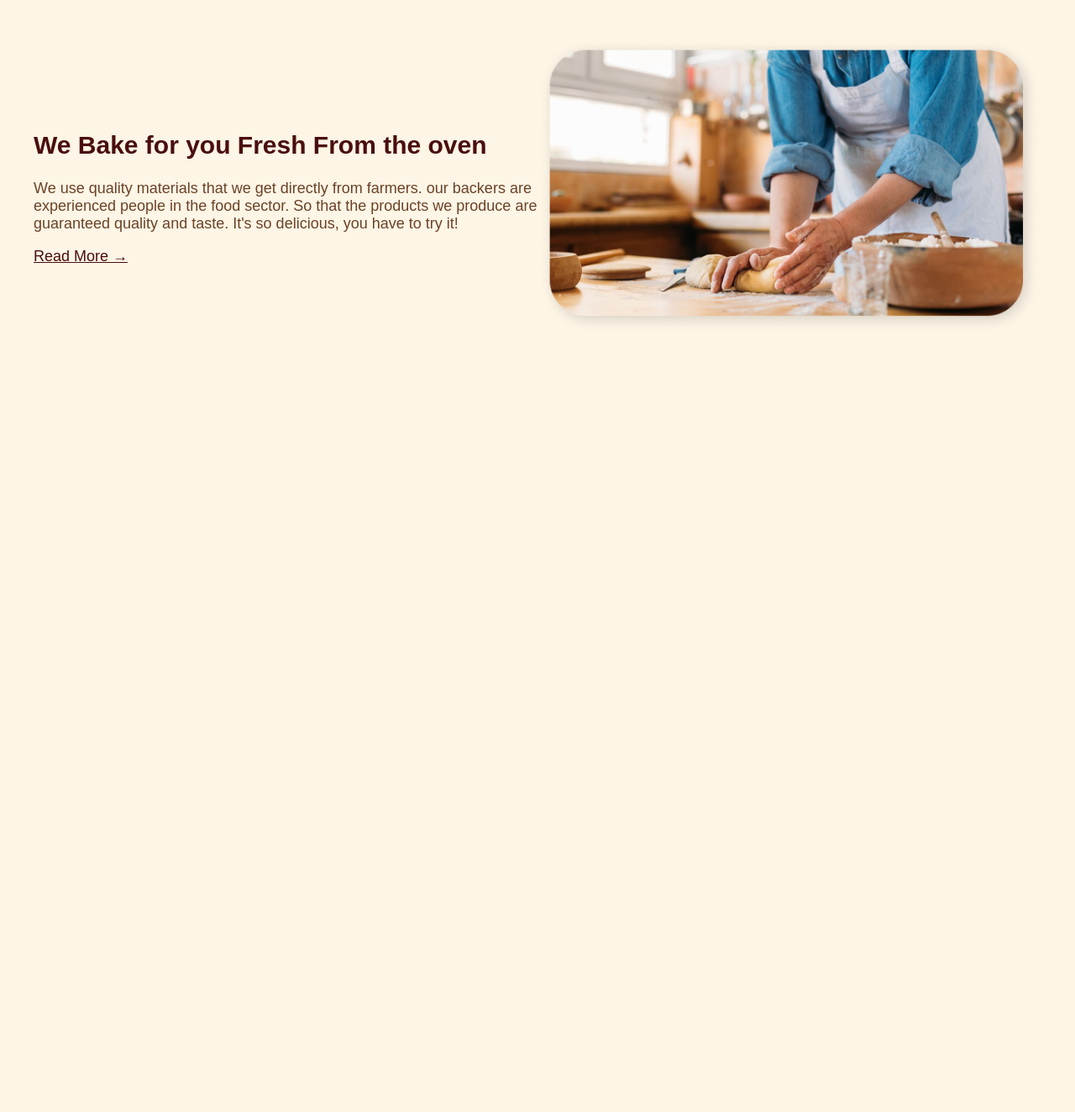
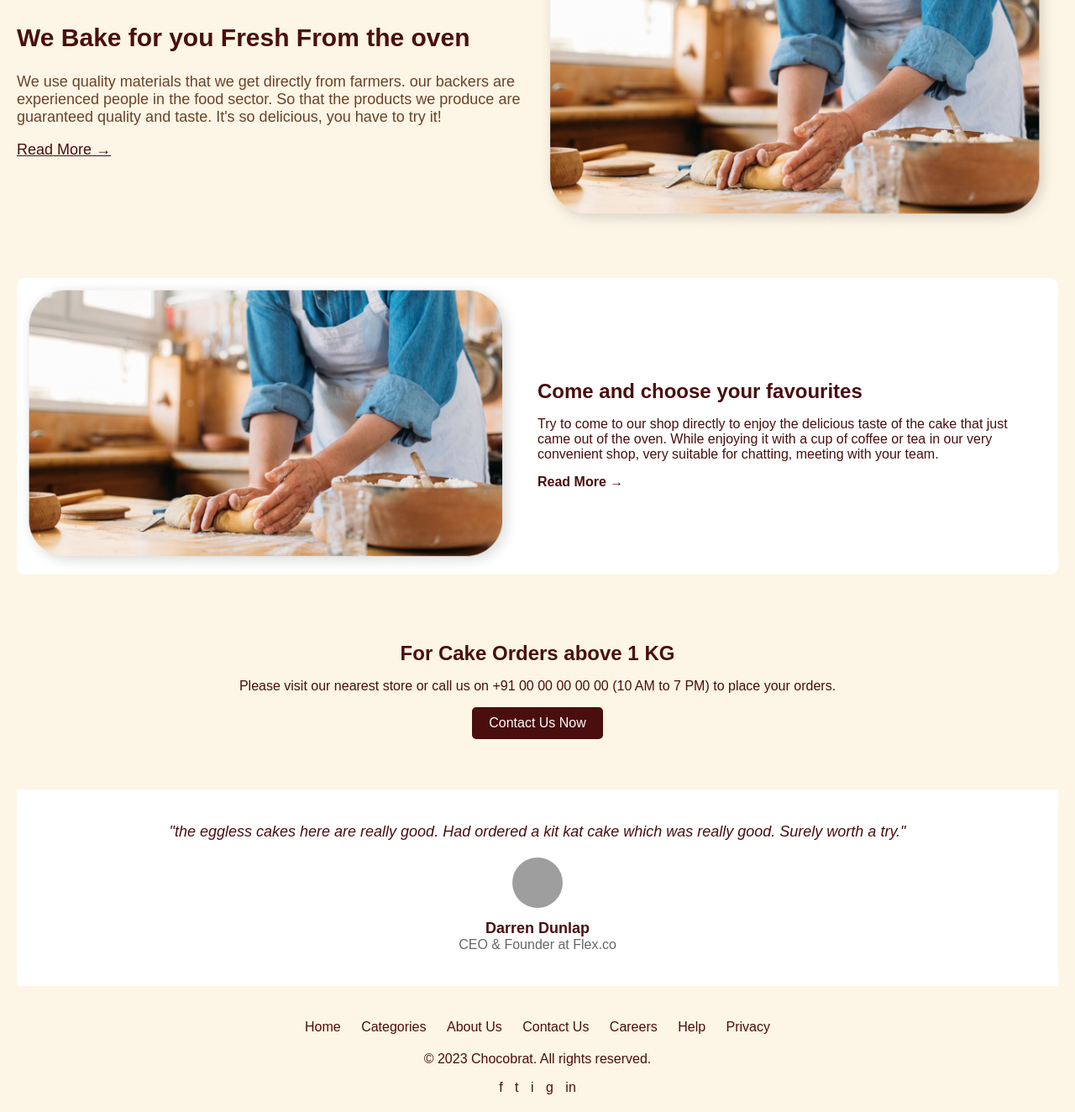
Before and after one commit to kkaiki/chocobrat-bakery-website, a plain HTML site: page index.html in a window 1280 px wide. Shown: the part 1411-2735 px from the top of the page at 84% size. Before the commit the page ends 1863 px from the top, so only its background shows below. Drawn offline with Linux system fonts and the light colour scheme; grey boxes are pictures that could not be loaded.

Commit message:
change images

```diff
--- a/index.html
+++ b/index.html
@@ -6,7 +6,6 @@
     <title>Chocobrat</title>
     <link rel="stylesheet" href="./styles.css">
 </head>
-
 <body>
     <header>
         <div class="container">
@@ -58,20 +57,26 @@
                         <div class="rating">⭐⭐⭐⭐☆ 4.0 Rating</div>
                     </div>
                     <div class="product-card">
-                        <img src="./images/product2.png" alt="Red Velvet & Cream Cheese">
-                        <h3>Red Velvet & Cream Cheese (500g)</h3>
+                        <img src="./images/product2.png" alt="Chocolate Delight">
+                        <h3>Chocolate Delight (500g)</h3>
                         <div class="rating">⭐⭐⭐⭐☆ 4.0 Rating</div>
                     </div>
                     <div class="product-card">
-                        <img src="./images/product3.png" alt="Red Velvet & Cream Cheese">
-                        <h3>Red Velvet & Cream Cheese (500g)</h3>
+                        <img src="./images/product3.png" alt="Strawberry Bliss">
+                        <h3>Strawberry Bliss (500g)</h3>
                         <div class="rating">⭐⭐⭐⭐☆ 4.0 Rating</div>
                     </div>
                     <div class="product-card">
-                        <img src="./images/product4.png" alt="Red Velvet & Cream Cheese">
-                        <h3>Red Velvet & Cream Cheese (500g)</h3>
+                        <img src="./images/product4.png" alt="Vanilla Dream">
+                        <h3>Vanilla Dream (500g)</h3>
                         <div class="rating">⭐⭐⭐⭐☆ 4.0 Rating</div>
                     </div>
+                    <div class="product-card">
+                        <img src="./images/product5.png" alt="Vanilla Dream">
+                        <h3>Vanilla Dream (500g)</h3>
+                        <div class="rating">⭐⭐⭐⭐☆ 4.0 Rating</div>
+                    </div>
+
                 </div>
                 <div class="view-more">
                     <button>View More →</button>
@@ -88,7 +93,55 @@
                     <img src="./images/baker-image.png" alt="Baker preparing fresh goods">
                 </div>
             </section>
+
+            <section class="favorites-section">
+                <div class="favorites-image">
+                    <img src="./images/baker-image.png" alt="Baker kneading dough">
+                </div>
+                <div class="favorites-content">
+                    <h2>Come and choose your favourites</h2>
+                    <p>Try to come to our shop directly to enjoy the delicious taste of the cake that just came out of the oven. While enjoying it with a cup of coffee or tea in our very convenient shop, very suitable for chatting, meeting with your team.</p>
+                    <a href="#" class="read-more">Read More →</a>
+                </div>
+            </section>
+
+            <section class="cake-orders">
+                <h2>For Cake Orders above 1 KG</h2>
+                <p>Please visit our nearest store or call us on +91 00 00 00 00 00 (10 AM to 7 PM) to place your orders.</p>
+                <button class="contact-button">Contact Us Now</button>
+            </section>
+
+            <section class="testimonial">
+                <div class="testimonial-content">
+                    "the eggless cakes here are really good. Had ordered a kit kat cake which was really good. Surely worth a try."
+                </div>
+                <div class="testimonial-author">
+                    <img src="./images/profile.jpeg" alt="Darren Dunlap">
+                    <h3>Darren Dunlap</h3>
+                    <p>CEO & Founder at  Flex.co</p>
+                </div>
+            </section>
         </div>
     </main>
+
+    <footer>
+        <div class="footer-links">
+            <a href="#">Home</a>
+            <a href="#">Categories</a>
+            <a href="#">About Us</a>
+            <a href="#">Contact Us</a>
+            <a href="#">Careers</a>
+            <a href="#">Help</a>
+            <a href="#">Privacy</a>
+        </div>
+        <p>© 2023 Chocobrat. All rights reserved.</p>
+        <div class="social-icons">
+            <a href="#" aria-label="Facebook">f</a>
+            <a href="#" aria-label="Twitter">t</a>
+            <a href="#" aria-label="Instagram">i</a>
+            <a href="#" aria-label="GitHub">g</a>
+            <a href="#" aria-label="LinkedIn">in</a>
+        </div>
+    </footer>
 </body>
 </html>
--- a/styles.css
+++ b/styles.css
@@ -3,9 +3,10 @@ body {
     margin: 0;
     padding: 0;
     background-color: #FDF5E6;
+    color: #4A0E0E;
 }
 .container {
-    max-width: 1200px;
+    max-width: 100%;
     margin: 0 auto;
     padding: 0 20px;
 }
@@ -44,7 +45,8 @@ nav {
     display: flex;
     justify-content: space-between;
     align-items: center;
-    padding: 50px 0;
+    margin-bottom: -100px;
+    padding: 50px 0 0 0;
 }
 .hero-text {
     flex: 1;
@@ -83,7 +85,8 @@ nav {
 }
 .carousel {
     display: flex;
-    justify-content: center;
+  margin-top: -30px;
+    justify-content: right;
     gap: 20px;
     margin-bottom: 50px;
 }
@@ -122,7 +125,7 @@ nav {
     color: #4A0E0E;
 }
 .product-card .rating {
-    color: gray; /* Change the color to gray */
+    color: gray;
 }
 .view-more {
     text-align: center;
@@ -170,3 +173,98 @@ nav {
     height: auto;
     border-radius: 10px;
 }
+.favorites-section {
+    display: flex;
+    align-items: center;
+    background-color: #fff;
+    border-radius: 10px;
+    overflow: hidden;
+    margin-bottom: 20px;
+}
+.favorites-image {
+    flex: 1;
+    max-width: 50%;
+}
+.favorites-image img {
+    width: 100%;
+    height: auto;
+    display: block;
+}
+.favorites-content {
+    flex: 1;
+    padding: 20px;
+}
+.favorites-content h2 {
+    font-size: 24px;
+    margin-bottom: 10px;
+}
+.favorites-content p {
+    margin-bottom: 15px;
+}
+.read-more {
+    color: #4A0E0E;
+    text-decoration: none;
+    font-weight: bold;
+}
+.cake-orders {
+    background-color: #FDF5E6;
+    text-align: center;
+    padding: 40px 20px;
+    margin-bottom: 20px;
+}
+.cake-orders h2 {
+    font-size: 24px;
+    margin-bottom: 10px;
+}
+.contact-button {
+    background-color: #4A0E0E;
+    color: #fff;
+    padding: 10px 20px;
+    border: none;
+    border-radius: 5px;
+    cursor: pointer;
+    font-size: 16px;
+}
+.testimonial {
+    text-align: center;
+    padding: 40px 20px;
+    background-color: #fff;
+    margin-bottom: 20px;
+}
+.testimonial-content {
+    font-size: 18px;
+    font-style: italic;
+    margin-bottom: 20px;
+}
+.testimonial-author img {
+    width: 60px;
+    height: 60px;
+    border-radius: 50%;
+    margin-bottom: 10px;
+}
+.testimonial-author h3 {
+    margin: 0;
+    font-size: 18px;
+}
+.testimonial-author p {
+    margin: 0;
+    color: #666;
+}
+footer {
+    background-color: #FDF5E6;
+    padding: 20px;
+    text-align: center;
+}
+.footer-links {
+    margin-bottom: 20px;
+}
+.footer-links a {
+    color: #4A0E0E;
+    text-decoration: none;
+    margin: 0 10px;
+}
+.social-icons a {
+    color: #4A0E0E;
+    text-decoration: none;
+    margin: 0 5px;
+}
```
Also changed, not shown: 1 other file.
